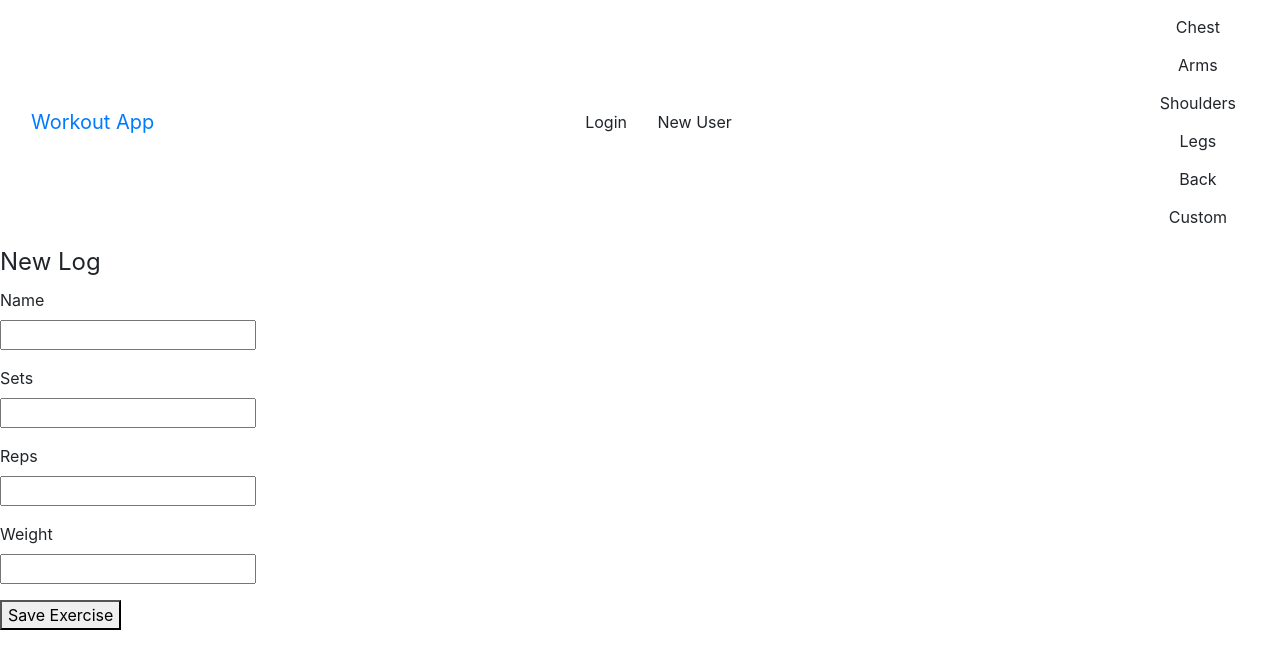
After one commit to diyarkudrat/WorkoutRoutine_App, a Flask app: page /logs/new in a window 1280 px wide. The commit adds this page. Shown: the top 669 px of the page. Run offline with Flask 2, Linux system fonts and the light colour scheme; some libraries are stand-ins or nearby versions.

Commit message:
users can create a log

```diff
--- a/app.py
+++ b/app.py
@@ -16,14 +16,32 @@ logs = db.logs
 app = Flask(__name__)
 app.config['SECRET_KEY'] = SECRET_KEY
 
-logs = [
-    { 'name': 'Bench Press', 'sets': '4', 'reps': '10', 'weight': '225 lbs' },
-    { 'name': 'Squat', 'sets': '4', 'reps': '8', 'weight': '315 lbs' },
-]
+# logs = [
+#     { 'name': 'Bench Press', 'sets': '4', 'reps': '10', 'weight': '225 lbs' },
+#     { 'name': 'Squat', 'sets': '4', 'reps': '8', 'weight': '315 lbs' },
+# ]
 
-@app.route('/logs')
+@app.route('/')
 def logs_index():
-    return render_template('logs_index.html', logs=logs)
+    return render_template('logs_index.html', logs=logs.find())
+
+@app.route('/logs/new')
+def logs_new():
+    return render_template('logs_new.html')
+
+@app.route('/logs', methods=['POST'])
+def playlists_submit():
+    log = {
+        'name': request.form.get('name'),
+        'sets': request.form.get('sets'),
+        'reps': request.form.get('reps'),
+        'weight': request.form.get('weight')
+    }
+    logs.insert_one(log)
+    return redirect(url_for('logs_index'))
+
+
+
 @app.route('/workout')
 def user_index():
     return render_template('homepage.html')
--- a/templates/logs_index.html
+++ b/templates/logs_index.html
@@ -2,6 +2,9 @@
 
 {% block content %}
     <h1>Logs</h1><br>
+
+    <a href='/logs/new'>New Log</a>
+
     {% for log in logs %}
         <h2>{{ log.name }}</h2>
         <small>{{ log.sets }}</small><br>
--- /dev/null
+++ b/templates/logs_new.html
@@ -0,0 +1,35 @@
+{% extends 'base.html' %}
+
+{% block content %}
+<form method='POST' action='/logs'>
+    <fieldset>
+        <legend>New Log</legend>
+        <!-- TITLE -->
+        <p>
+            <label for='log-name'>Name</label><br>
+            <input id='log-name' type='text' name='name' />
+        </p>
+
+        <!-- DESCRIPTION -->
+        <p>
+            <label for='log-sets'>Sets</label><br>
+            <input id='log-sets' type='text' name='sets' />
+        </p>
+
+
+        <p>
+            <label for='log-reps'>Reps</label><br>
+            <input id='log-reps' type='text' name='reps' />
+        </p>
+        <p>
+            <label for='log-weight'>Weight</label><br>
+            <input id='log-weight' type='text' name='weight' />
+        </p>
+    </fieldset>
+
+    <!-- BUTTON -->
+    <p>
+        <button type='submit'>Save Exercise</button>
+    </p>
+</form>
+{% endblock %}
```
